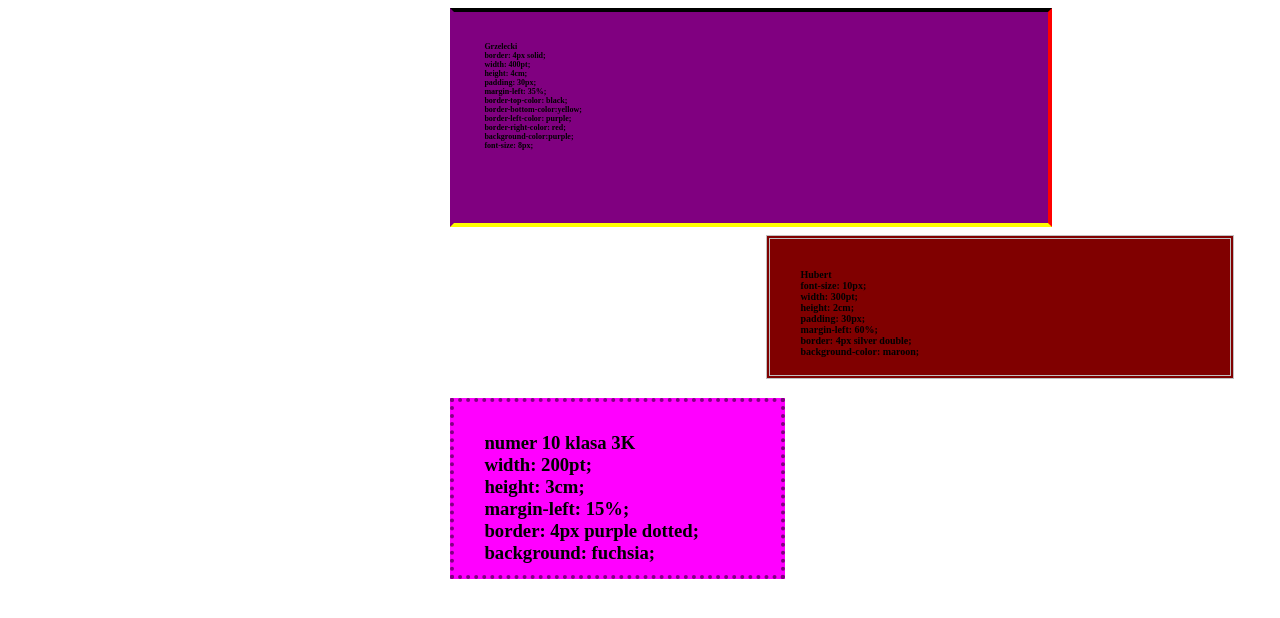
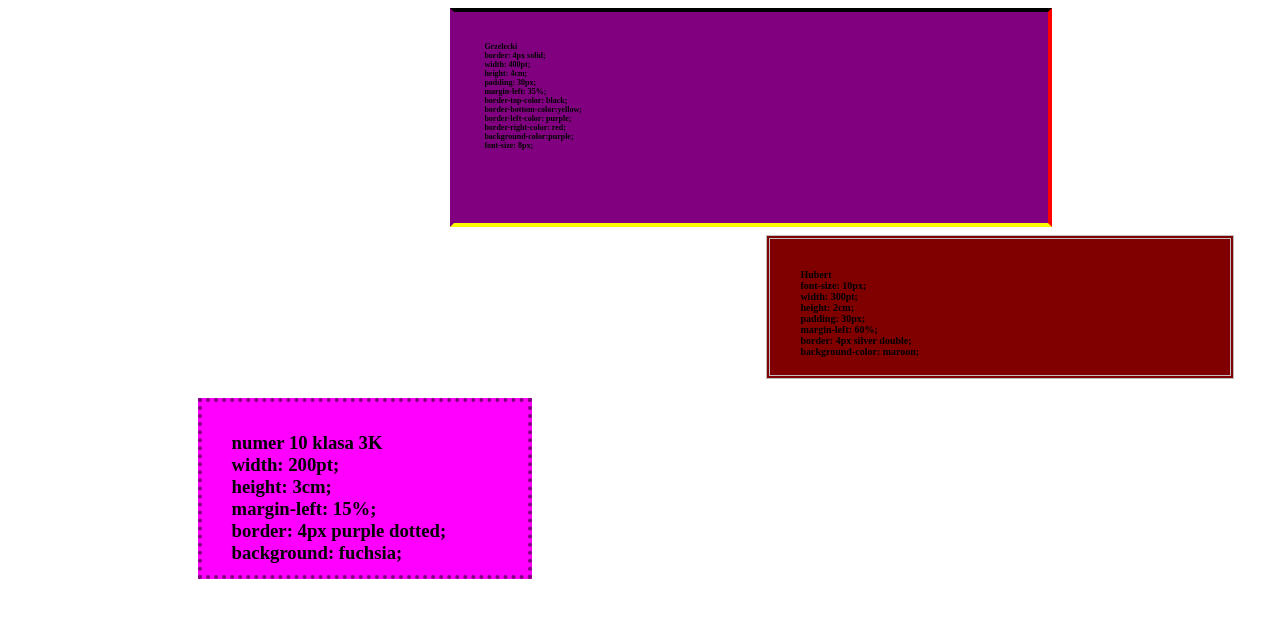
Before and after one commit to Lenny669/32-36, a plain HTML site: page zadanie34_grze.html in a window 1280 px wide. Drawn offline with Linux system fonts and the light colour scheme.

Commit message:
Update zadanie34_grze.html

```diff
--- a/zadanie34_grze.html
+++ b/zadanie34_grze.html
@@ -30,7 +30,7 @@ background-color: maroon;
 h3{
 width: 200pt;
 height: 3cm;
-margin-left: 35%;
+margin-left: 15%;
 padding: 30px;
 border: 4px purple dotted;
 background: fuchsia;
```
